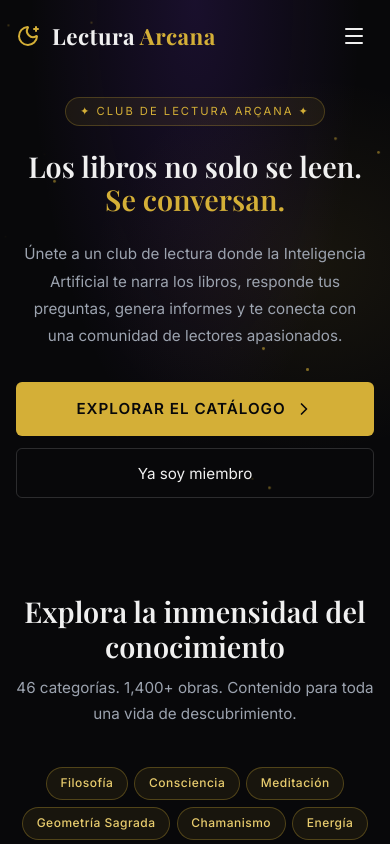
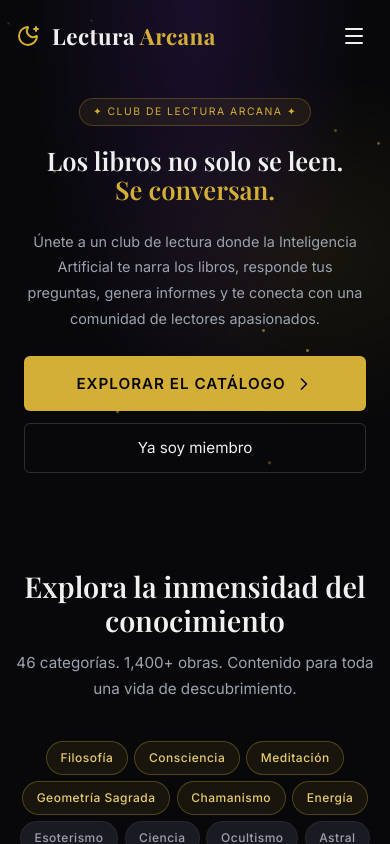
Before and after one commit to aimailhumberto-cloud/lecturaarcana, a React (Vite) app: page / in a window 390 px wide. Shown: the top 844 px of the page. Built offline with nearby package versions, Linux system fonts and the light colour scheme; no server answers; a web font is replaced by a local one.

Commit message:
Fix mobile overflow: constrain html/body/app width, kill shelf animation, tighten hero

```diff
--- a/src/App.css
+++ b/src/App.css
@@ -29,7 +29,10 @@
 
 * { box-sizing: border-box; margin: 0; padding: 0; }
 
-html { scroll-behavior: smooth; }
+html {
+  scroll-behavior: smooth;
+  overflow-x: hidden;
+}
 
 body {
   font-family: var(--font-base);
@@ -38,6 +41,8 @@ body {
   line-height: 1.7;
   -webkit-font-smoothing: antialiased;
   overflow-x: hidden;
+  width: 100%;
+  max-width: 100vw;
 }
 
 h1, h2, h3 {
@@ -50,7 +55,7 @@ a { color: var(--accent-gold); text-decoration: none; transition: all 0.3s ease;
 a:hover { color: var(--accent-gold-light); }
 button { font-family: var(--font-base); cursor: pointer; border: none; outline: none; }
 
-.container { max-width: 1200px; margin: 0 auto; padding: 0 2rem; }
+.container { max-width: 1200px; margin: 0 auto; padding: 0 2rem; width: 100%; }
 .text-center { text-align: center; }
 .text-gold { color: var(--accent-gold); }
 
@@ -64,7 +69,7 @@ button { font-family: var(--font-base); cursor: pointer; border: none; outline:
 
 /* ═══════════════════════════ APP LAYOUT ═══════════════════════════ */
 
-.app-container { min-height: 100vh; display: flex; flex-direction: column; }
+.app-container { min-height: 100vh; display: flex; flex-direction: column; overflow-x: hidden; max-width: 100vw; }
 
 /* ═══════════════════════════ HEADER ═══════════════════════════ */
 
@@ -859,22 +864,23 @@ button { font-family: var(--font-base); cursor: pointer; border: none; outline:
 
   /* ── Hero ── */
   .hero { padding: 6rem 0 2rem; min-height: auto; }
-  .hero-content { padding: 0 1rem; }
-  .hero-title { font-size: clamp(1.8rem, 7vw, 2.5rem); }
-  .hero-badge { font-size: 0.7rem; letter-spacing: 2px; padding: 0.25rem 0.9rem; margin-bottom: 1.5rem; }
-  .hero-subtitle { font-size: 0.95rem; margin-bottom: 2rem; padding: 0 0.5rem; }
-  .hero-cta { flex-direction: column; gap: 0.75rem; }
+  .hero-content { padding: 0 1.25rem; max-width: 100%; }
+  .hero-title { font-size: clamp(1.6rem, 6.5vw, 2.4rem); word-break: break-word; }
+  .hero-badge { font-size: 0.65rem; letter-spacing: 1.5px; padding: 0.25rem 0.8rem; margin-bottom: 1.25rem; }
+  .hero-subtitle { font-size: 0.9rem; margin-bottom: 1.5rem; padding: 0 0.25rem; }
+  .hero-cta { flex-direction: column; gap: 0.75rem; padding: 0 0.5rem; }
   .hero-cta .btn-primary,
   .hero-cta .btn-secondary { width: 100%; justify-content: center; }
 
   /* Hero shelf mobile */
   .hero-shelf-wrapper { margin-top: 2.5rem; padding: 1rem 0; }
-  .hero-shelf-book { width: 60px; height: 85px; }
-  .hero-shelf-row { gap: 0.6rem; }
+  .hero-shelf-book { width: 55px; height: 80px; }
+  .hero-shelf-row { gap: 0.5rem; animation: none !important; }
   .hero-shelf-row--3 { display: none; }
   .hero-shelf-container { transform: none; }
   .hero-shelf-container:hover { transform: none; }
-  .hero-shelf-fade { width: 40px; }
+  .hero-shelf-fade { width: 30px; }
+  .hero-shelf-wrapper { margin-top: 2rem; padding: 1rem 0; overflow: hidden; }
 
   /* ── Catalog Section (Home) ── */
   .catalog-section { padding: 4rem 0; }
```
